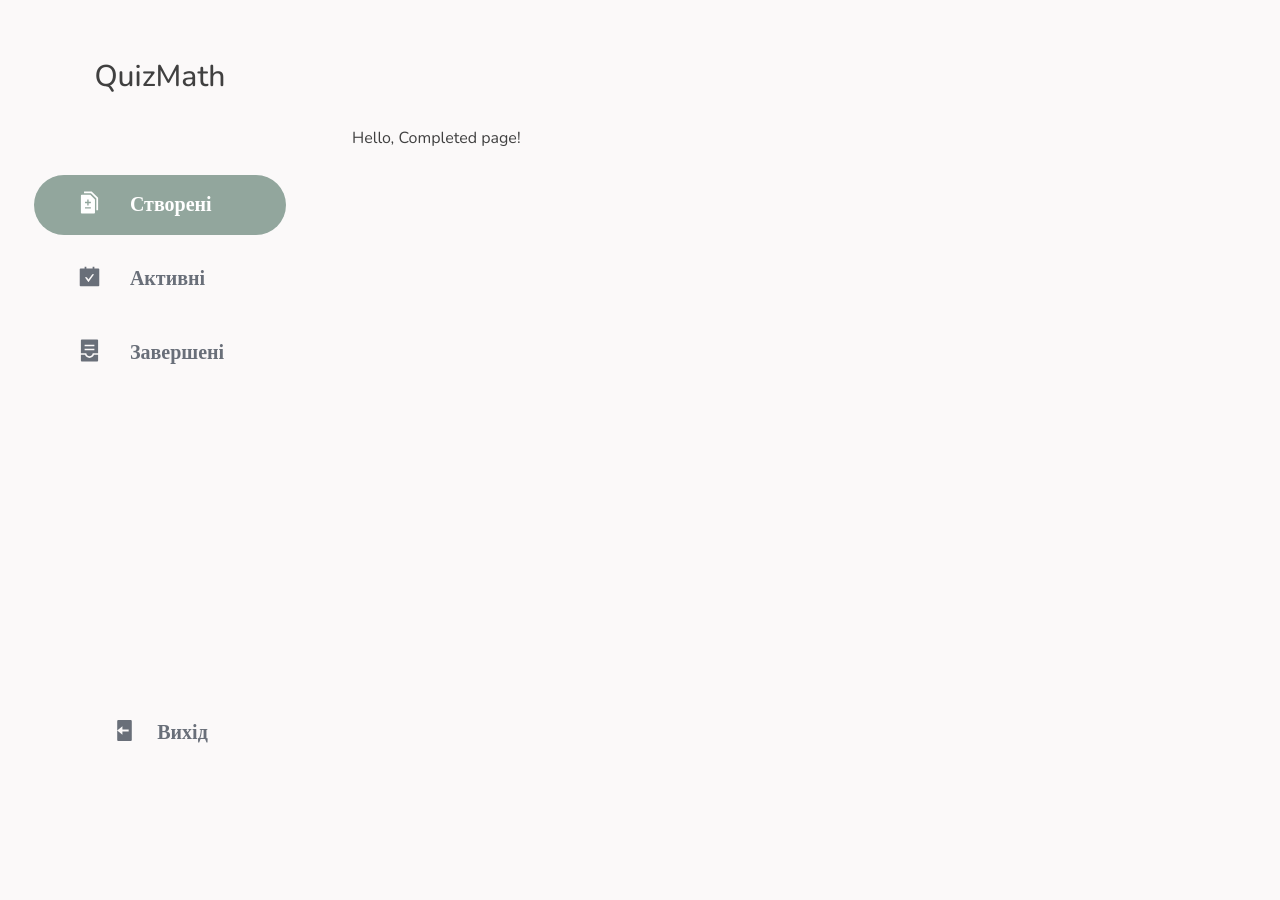
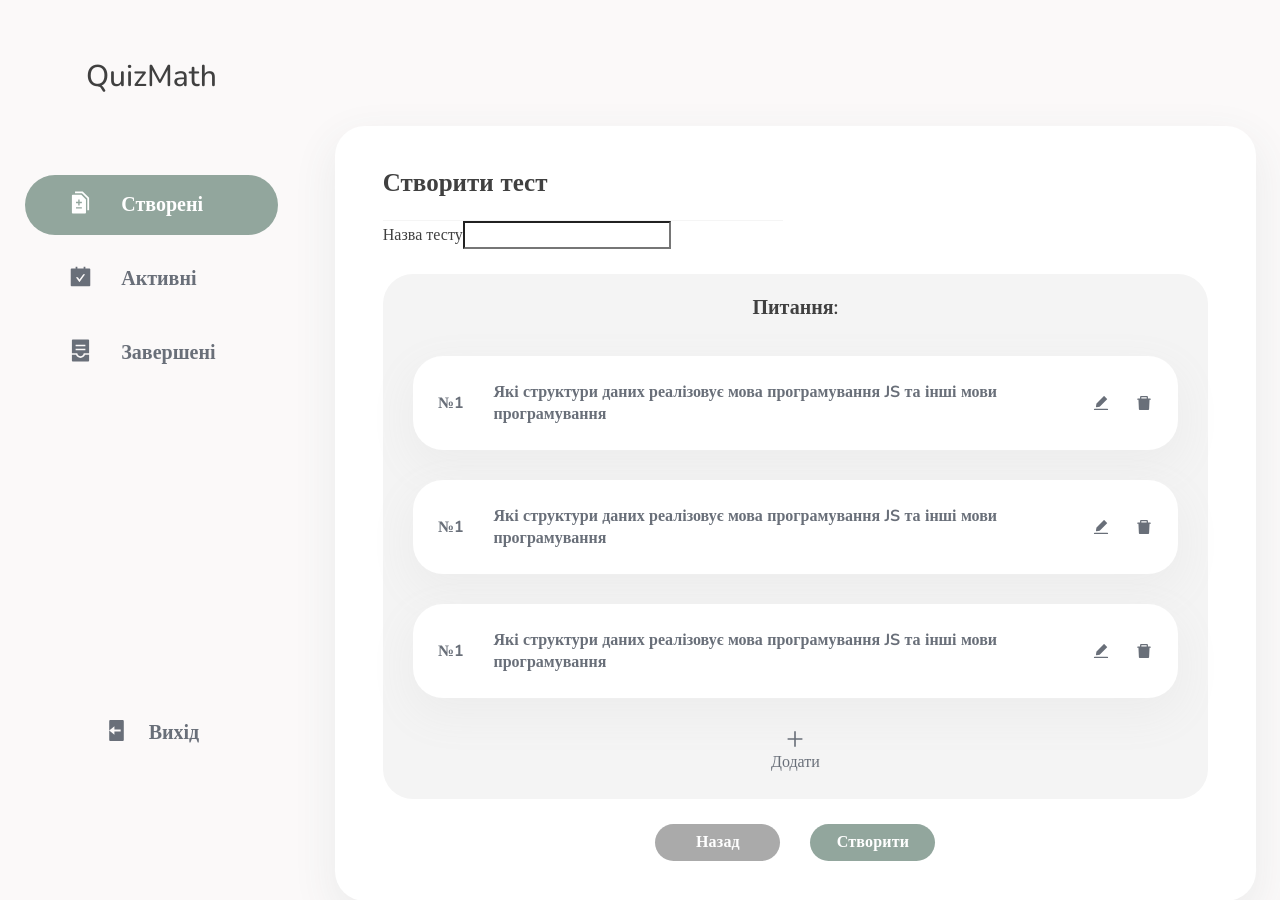
Before and after one commit to illyakomar/quiz-math, a Next.js app: page /created/add in a window 1280 px wide. Shown: the top 900 px of the page. Before the commit the page ends 800 px from the top, so only its background shows below. Built offline with nearby package versions, Linux system fonts and the light colour scheme.

Commit message:
feat(quiz): add create page

```diff
--- a/src/app/active/page.tsx
+++ b/src/app/active/page.tsx
@@ -4,11 +4,11 @@ export default function Active() {
   return (
     <div className="active-page">
       <div className="course-page__name-container">
-        <span>Мої курси</span>
+        <span>Активні тести</span>
       </div>
       <div className="course-page__button-container">
-        <Button>
-          Додати курс
+        <Button color="primary">
+          Додати тест
         </Button>
       </div>
     </div>
--- a/src/app/created/add/page.tsx
+++ b/src/app/created/add/page.tsx
@@ -1,3 +1,34 @@
+"use client";
+
+import Questions from "@/components/questions/Questions";
+import Button from "@/components/ui/Button";
+
 export default function AddQuiz() {
-  return <h1>Hello, Completed page!</h1>;
+
+  return (
+  <div className="page">
+    <div className="page__title-container">
+      <div className="page__title">
+        <span>Створити тест</span>
+      </div>
+    </div>
+    <div className="page__line" />
+    <div className="page__input-quiz">
+      <label>Назва тесту</label>
+      <input type="text"></input>
+    </div>
+    <div className="page__question-container">
+    <Questions/>
+    </div>
+    <div className="page__button-footer">
+      <Button color="secondary" >
+        Назад
+      </Button>
+      <Button color="primary" >
+        Створити
+      </Button>
+    </div>
+
+  </div>
+  );
 }
--- a/src/app/created/page.tsx
+++ b/src/app/created/page.tsx
@@ -15,7 +15,7 @@ export default function Created() {
         <div className="page__title">
           <span>Створені тести</span>
         </div>
-        <Button onClick={() => router.push('created/add')}>
+        <Button color="primary" onClick={() => router.push('created/add')}>
           <AiFillPlusCircle />
           Додати тест
         </Button>
--- /dev/null
+++ b/src/components/question/Question.tsx
@@ -0,0 +1,20 @@
+"use client";
+
+import React from "react";
+import { AiFillEdit, AiFillDelete} from "react-icons/ai";
+
+const Question = () => {
+
+  return (
+    <div className='question'>
+      <p className='question__text'>№1</p>
+      <p className='question__text'>Які структури даних реалізовує мова програмування JS та інші мови програмування </p>
+      <div className="question__icon-container">
+          <AiFillEdit className="question__icon" />
+          <AiFillDelete className="question__icon" />
+      </div>
+    </div>
+  );
+};
+
+export default Question;
--- /dev/null
+++ b/src/components/questions/Questions.tsx
@@ -0,0 +1,27 @@
+"use client";
+
+import React from "react";
+import { AiOutlinePlus} from "react-icons/ai";
+import Question from "../question/Question";
+
+const Questions = () => {
+
+  return (
+    <div className='questions'>
+      <p className='questions__title'>Питання:</p>
+      <div className='questions__list'>
+        <Question />
+        <Question />
+        <Question />
+      </div>
+      <div className="questions__button-container">
+        <div className="questions__button">
+          <AiOutlinePlus size={22} />
+          <p>Додати</p>
+        </div>
+      </div>
+    </div>
+  );
+};
+
+export default Questions;
--- a/src/components/ui/Button.tsx
+++ b/src/components/ui/Button.tsx
@@ -2,13 +2,14 @@ import React from "react";
 
 interface Props extends React.ButtonHTMLAttributes<HTMLButtonElement> {
   children: React.ReactNode;
+  color: "primary" | "secondary";
 }
 
-export default function Button({ children, ...attributes }: Props) {
+export default function Button({ children, color, ...attributes }: Props) {
   return (
     <button
       type="button"
-      className="btn"
+      className={`btn ${color}`}
       {...attributes}
     >
       {children}
--- a/src/styles/components/_buttons.scss
+++ b/src/styles/components/_buttons.scss
@@ -1,10 +1,13 @@
 .btn{
   display: flex;
+  justify-content: center;
   align-items: center;
   gap: 10px;
 
   font-weight: 700;
   font-size: 16px;
+
+  min-width: 125px;
 
   line-height: 24px;
   letter-spacing: 0.2px;
@@ -14,14 +17,26 @@
   border: 0px;
   border-radius: 50px;
 
-  background-color: #92A69D;
   color: #fff;
 
   cursor: pointer;
 
   transition: background-color ease 0.35s;
 
+}
+
+.primary{
+  background-color: #92A69D;
+
   &:hover {
     background-color: #9eb3a9;
   }
 }
+
+.secondary{
+  background-color: #AAAAAA;
+
+  &:hover{
+    background-color: #BDBDBD;
+  }
+}
--- /dev/null
+++ b/src/styles/components/_questions.scss
@@ -0,0 +1,81 @@
+.questions{
+  margin: 25px 0;
+  border-radius: 30px;
+  background: #F4F4F4;
+  padding: 20px 30px 25px 30px;
+
+  &__title{
+    display: grid;
+    justify-items: center;
+
+    margin-bottom: 35px;
+
+    font-size: 20px;
+    font-style: normal;
+    font-weight: 600;
+    line-height: normal;
+  }
+
+  &__list{
+    display: grid;
+    gap: 30px;
+  }
+
+  &__button-container{
+    display: grid;
+    justify-items: center;
+    align-items: center;
+    margin-top: 30px;
+  }
+
+  &__button{
+    display: grid;
+    justify-items: center;
+    cursor: pointer;
+    color: #696F79;
+    font-weight: 500;
+
+    &:hover{
+      color: #92A69D;
+    }
+  }
+}
+
+.question{
+  display: grid;
+  grid-template-columns: auto 1fr auto;
+  justify-content: start;
+  gap: 30px;
+
+  border-radius: 30px;
+  background: #FFF;
+  box-shadow: 0px 15px 40px 5px #EDEDED;
+  padding: 25px;
+
+  &__text{
+    color: #696F79;
+    font-size: 16px;
+    font-style: normal;
+    font-weight: 700;
+    line-height: normal;
+    display: grid;
+    align-items: center;
+  }
+
+  &__icon-container{
+    display: grid;
+    align-items: center;
+    grid-auto-flow: column;
+    gap: 25px;
+  }
+
+  &__icon{
+    font-size: 18px;
+    cursor: pointer;
+    fill: #696F79;
+
+    &:hover{
+      fill: #92A69D;
+    }
+  }
+}
--- a/src/styles/main.scss
+++ b/src/styles/main.scss
@@ -12,6 +12,7 @@
 @import "components/buttons";
 @import "components/modal";
 @import "components/card";
+@import "components/questions";
 
 // Layout
 @import "layout/sidebar";
--- a/src/styles/pages/_base.scss
+++ b/src/styles/pages/_base.scss
@@ -30,4 +30,11 @@
     grid-template-columns: repeat(auto-fill, minmax(280px, 1fr));
     margin-top: 25px;
   }
+
+  &__button-footer{
+    display: grid;
+    gap:30px;
+    grid-auto-flow: column;
+    justify-content: center;
+  }
 }
```
